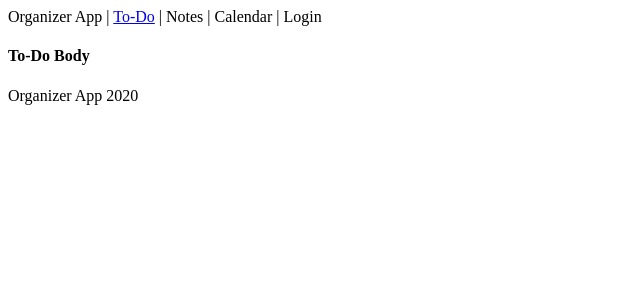
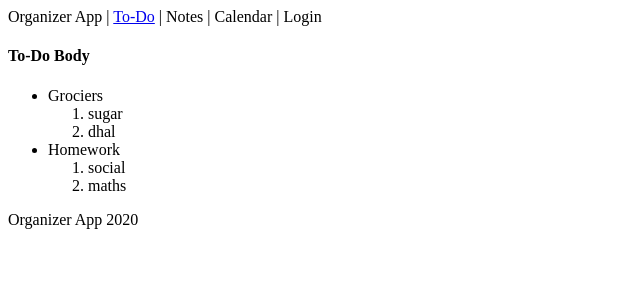
Before and after one commit to vsaiprakash/organizer-app-ui, an Angular app: page /to-do in a window 1280 px wide. Shown: the top 300 px of the page, without its empty margins (0-640 px from the left). Built offline with nearby package versions, Linux system fonts and the light colour scheme.

Commit message:
Coded to present hardcoded data in todo list

```diff
--- a/api/db.json
+++ b/api/db.json
@@ -3,12 +3,16 @@
     {
       "id": 1,
       "title":"Grociers",
-      "list": []
+      "list": [
+        "sugar", "dhal"
+      ]
     },
     {
       "id": 2,
       "title":"Homework",
-      "list": []
+      "list": [
+        "social", "maths"
+      ]
     }
   ]
 }
--- a/src/app/app.module.ts
+++ b/src/app/app.module.ts
@@ -1,5 +1,6 @@
 import { BrowserModule } from '@angular/platform-browser';
 import { NgModule } from '@angular/core';
+import { HttpClientModule } from '@angular/common/http';
 
 import { AppRoutingModule } from './app-routing.module';
 import { AppComponent } from './app.component';
@@ -20,7 +21,8 @@ import { TodoComponent } from './todo/todo.component';
   ],
   imports: [
     BrowserModule,
-    AppRoutingModule
+    AppRoutingModule,
+    HttpClientModule,
   ],
   providers: [],
   bootstrap: [AppComponent]
--- a/src/app/todo/todo.component.html
+++ b/src/app/todo/todo.component.html
@@ -1 +1,11 @@
 <h4>To-Do Body</h4>
+<ul>
+  <li *ngFor="let todo of todo_list">
+    {{todo.title}}
+    <ol>
+      <li *ngFor="let item of todo.list">
+        {{item}}
+      </li>
+    </ol>
+  </li>
+</ul>
--- a/src/app/todo/todo.component.ts
+++ b/src/app/todo/todo.component.ts
@@ -1,4 +1,7 @@
 import { Component, OnInit } from '@angular/core';
+import { HttpClient } from '@angular/common/http';
+import { Observable, throwError } from 'rxjs';
+import { catchError, retry } from 'rxjs/operators';
 
 @Component({
   selector: 'app-todo',
@@ -6,8 +9,26 @@ import { Component, OnInit } from '@angular/core';
   styleUrls: ['./todo.component.css']
 })
 export class TodoComponent implements OnInit {
+  // todo_list = this.http.get("http://localhost:3000/api/todo-list");
 
-  constructor() { }
+  todo_list =  [
+    {
+      "id": 1,
+      "title":"Grociers",
+      "list": [
+        "sugar", "dhal"
+      ]
+    },
+    {
+      "id": 2,
+      "title":"Homework",
+      "list": [
+        "social", "maths"
+      ]
+    }
+  ];
+
+  constructor(private http: HttpClient) { }
 
   ngOnInit(): void {
   }
```
